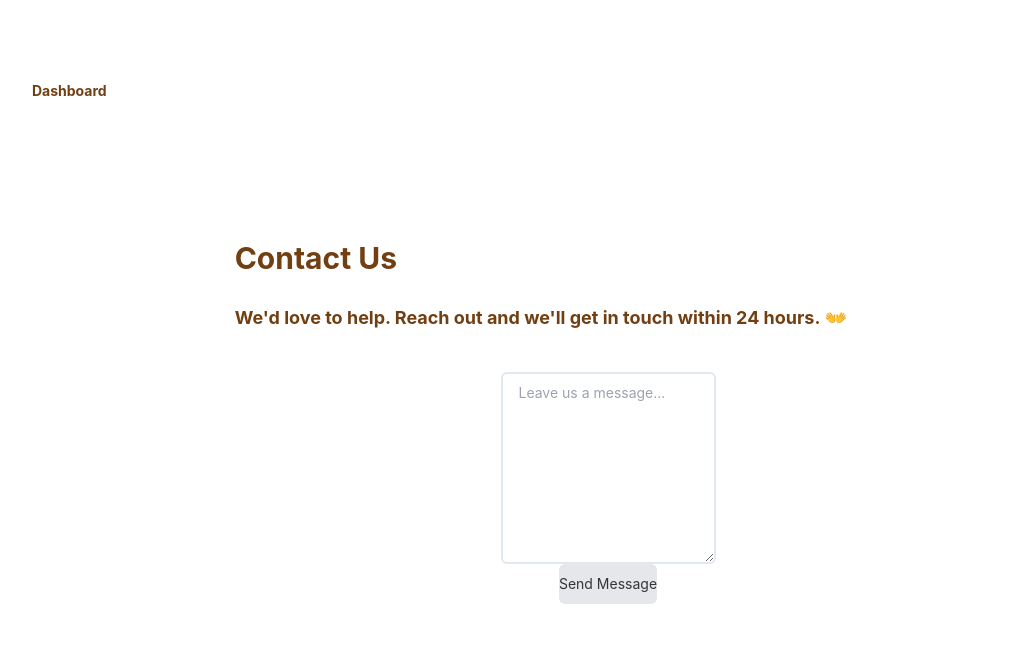
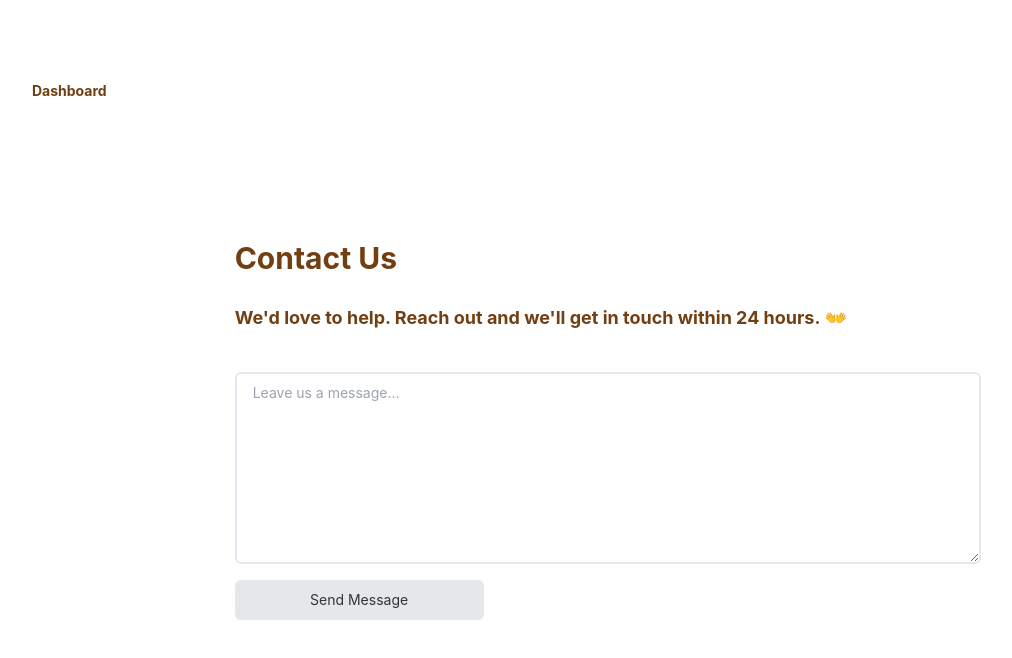
Before and after one commit to tarazoelee/capstone, a React (Create React App) app in the folder client/: page /contact-us in a window 1280 px wide. Shown: the top 658 px of the page, without its empty margins (32-1044 px from the left). Built offline with nearby package versions, Linux system fonts and the light colour scheme; no server answers.

Commit message:
fixing some stuff

```diff
--- a/client/src/components/ContactUs.js
+++ b/client/src/components/ContactUs.js
@@ -1,6 +1,6 @@
 import React, { useState, useEffect } from "react";
 import { useNavigate } from "react-router-dom";
-import { Textarea } from "@chakra-ui/react";
+import { Textarea, useToast } from "@chakra-ui/react";
 import { useAuth } from "../contexts/AuthContext";
 import { baseURL } from "../config.js";
 
@@ -11,10 +11,7 @@ function ContactUs() {
     email: currentUser,
     message: "",
   });
-
-  useEffect(() => {
-    console.log(formData); // This will log formData every time it changes
-  }, [formData]);
+  const toast = useToast();
 
   function navDash() {
     nav("/dashboard");
@@ -26,7 +23,7 @@ function ContactUs() {
   }
 
   async function handleSubmit(event) {
-    event.preventDefault(); // Prevent default form submission
+    event.preventDefault();
     let result = await fetch(`${baseURL}/send-contact-email`, {
       method: "post",
       body: JSON.stringify(formData),
@@ -53,19 +50,16 @@ function ContactUs() {
             We'd love to help. Reach out and we'll get in touch within 24 hours.{" "}
             <div className="ml-1 w-10 h-10">👐</div>
           </div>
-          <form
-            onSubmit={handleSubmit}
-            className="flex h-full flex-col items-center"
-          >
+          <form onSubmit={handleSubmit} className="flex h-full flex-col">
             <Textarea
               name="message"
               placeholder="Leave us a message..."
               onChange={handleInputChange}
               value={formData.message}
-              className="h-48 border-2 border-slate-200 rounded-md pl-4 pt-2"
+              className="h-48 border-2 border-slate-200 rounded-md pl-4 pt-2 mb-4"
             />
             <button
-              className="bg-gray-200 h-10 text-sm rounded-md hover:bg-gray-300 ease-linear transition duration-100"
+              className="bg-gray-200 h-10 w-1/3 text-sm rounded-md hover:bg-gray-300 ease-linear transition duration-100"
               type="submit"
             >
               Send Message
```
Also changed, not shown: 1 other file (tests, documents, lock files or other folders).
